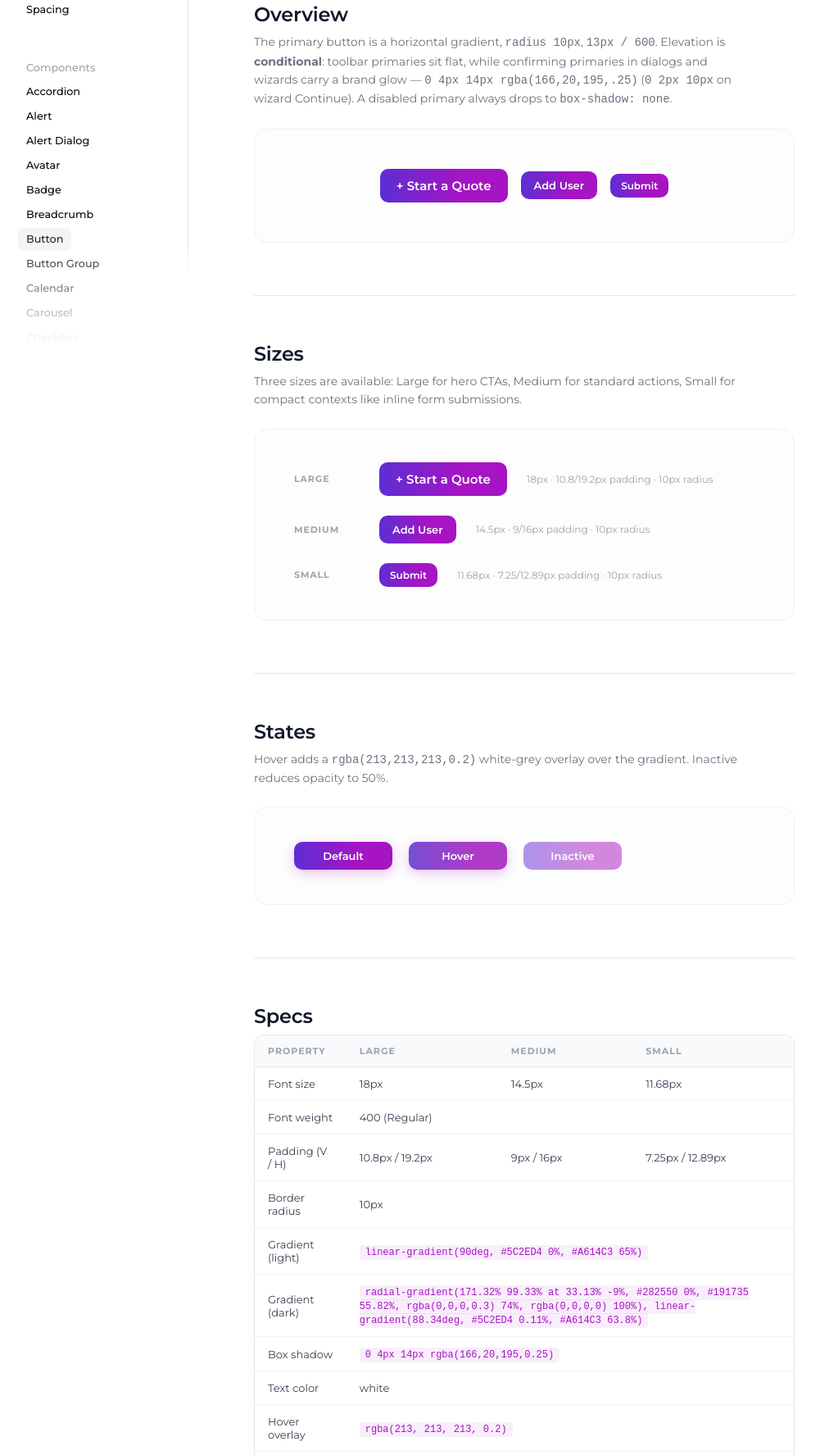
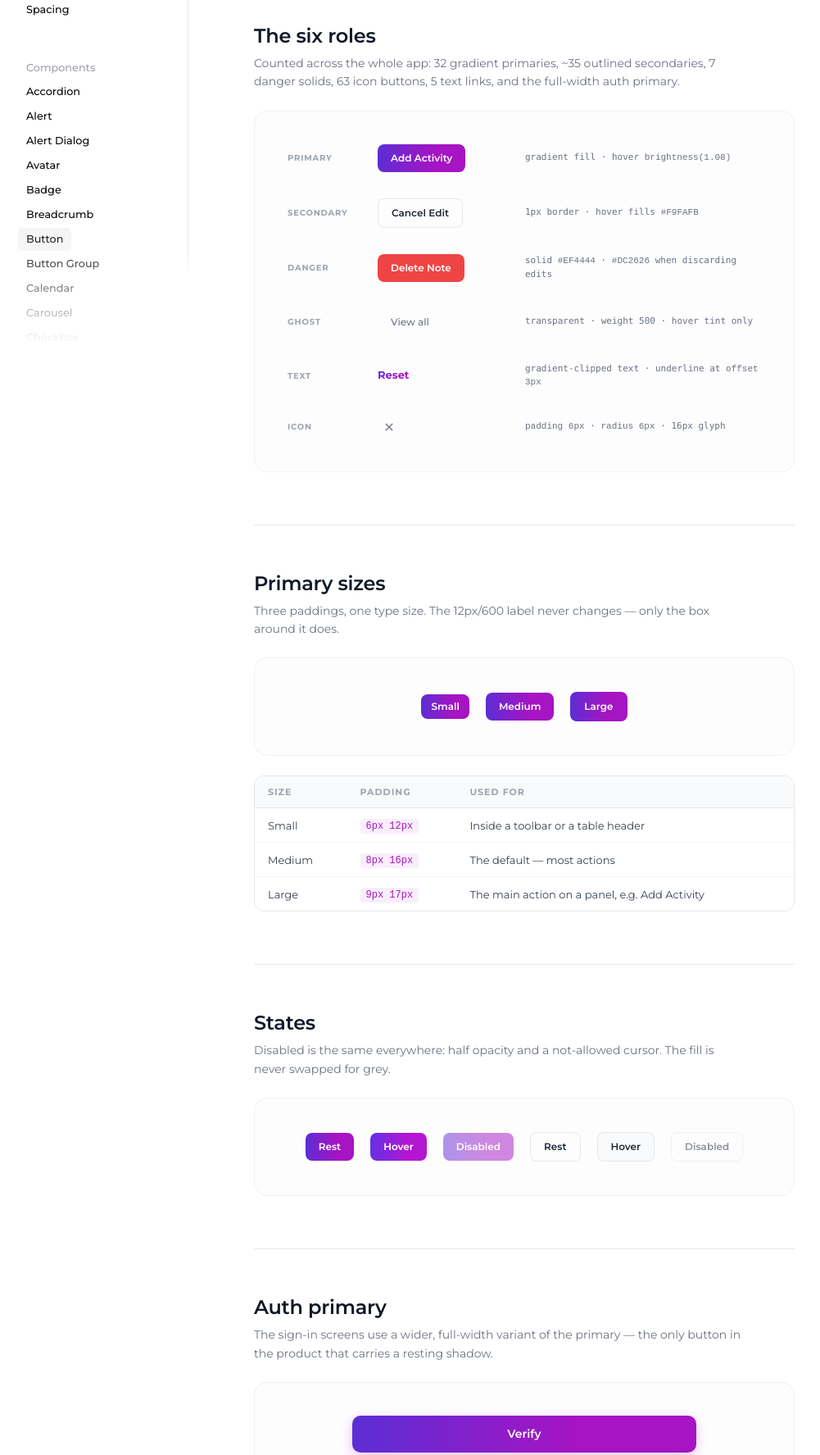
Before and after one commit to Lucas061799/norbielink-design-system, a website: page ds-06-buttons.html in a window 1280 px wide. Shown: the part 319-2094 px from the top of the page at 82% size, without its empty margins (50-1051 px from the left). Drawn offline with nearby package versions, Linux system fonts and the light colour scheme.

Commit message:
Rebuild Buttons: six roles ship, not one
The page showed a single gradient style in three sizes. The app has a
whole family, counted across all nine chunks: 32 gradient primaries,
~35 outlined secondaries, 7 danger solids, 63 icon buttons, 5 text
links, and the full-width auth primary.

Two things the old page got structurally wrong. Primary hover is a
brightness filter, not a shadow or a darker gradient -- 23 sites use
1.08 and 19 use 1.10, and nothing else in the product hovers that way.
And disabled keeps its fill at opacity .5 with a not-allowed cursor; it
is never swapped for grey.

Radius is 8px on every labelled button, not 10px -- 10px belongs to the
auth primary, which is also the only button with a resting shadow. The
old page had generalised the auth button's values to all of them.

Notes that no outlined-brand or tonal button exists: a non-primary
action is a neutral outline or plain text, and the gradient is reserved
for the action that commits. Also that the icon button is the most
common of all -- 63 sites against 32 primaries.

Co-Authored-By: Claude Opus 5 <noreply@anthropic.com>

```diff
--- a/ds-06-buttons.html
+++ b/ds-06-buttons.html
@@ -4,6 +4,68 @@
 <link rel="stylesheet" href="ds-shared.css">
 <script src="https://mcp.figma.com/mcp/html-to-design/capture.js" async></script>
 <style>
+/* ── BUTTONS ── six roles; one gradient fill, everything else outline, ghost or text. */
+.nb-btn { display: inline-flex; align-items: center; justify-content: center; gap: 6px;
+  padding: 8px 16px; border: none; border-radius: 8px; cursor: pointer;
+  font-family: 'Montserrat', sans-serif; font-size: 12px; font-weight: 600; line-height: 1.5;
+  transition: all .15s; }
+.nb-sm { padding: 6px 12px; }
+.nb-lg { padding: 9px 17px; }
+
+.nb-primary { background: linear-gradient(90deg,#5C2ED4 0%,#A614C3 65%); color: #fff; }
+.nb-primary:hover, .nb-primary.nb-hover { filter: brightness(1.08); }
+
+.nb-secondary { background: transparent; border: 1px solid var(--gray-200); color: var(--gray-800); }
+.nb-secondary:hover, .nb-secondary.nb-hover { background: var(--gray-50); }
+
+.nb-danger { background: #EF4444; color: #fff; }
+.nb-danger:hover { filter: brightness(1.10); }
+
+.nb-ghost { background: transparent; font-weight: 500; color: var(--gray-500); }
+.nb-ghost:hover { background: var(--gray-50); }
+
+.nb-btn:disabled, .nb-btn[disabled] { opacity: .5; cursor: not-allowed; filter: none; }
+.nb-secondary:disabled:hover { background: transparent; }
+
+.nb-text { padding: 0; border: none; background: linear-gradient(90deg,#5C2ED4 0%,#A614C3 65%);
+  -webkit-background-clip: text; background-clip: text; -webkit-text-fill-color: transparent;
+  color: transparent; cursor: pointer; font-family: 'Montserrat', sans-serif;
+  font-size: 13px; font-weight: 700; line-height: 1.5;
+  text-decoration: underline; text-underline-offset: 3px; }
+.nb-text:hover { opacity: .7; }
+
+.nb-icon { display: inline-flex; padding: 6px; border: none; border-radius: 6px;
+  background: transparent; cursor: pointer; color: var(--gray-500); transition: background .15s; }
+.nb-icon .material-icons-round { font-size: 16px; }
+.nb-icon:hover { background: var(--gray-50); }
+
+.nb-auth { width: 100%; padding: 12px 28px; border: none; border-radius: 10px;
+  background: linear-gradient(90deg,#5C2ED4 0%,#A614C3 65%); color: #fff;
+  font-family: 'Montserrat', sans-serif; font-size: 14px; font-weight: 600; line-height: 1.5;
+  cursor: pointer; box-shadow: 0 4px 14px rgba(166,20,195,0.25); transition: all .15s; }
+.nb-auth:hover { filter: brightness(1.08); }
+.nb-auth:disabled { opacity: .5; cursor: not-allowed; box-shadow: none; filter: none; }
+
+.btn-row { display: grid; grid-template-columns: 90px 160px 1fr; align-items: center; gap: 20px;
+  font-family: 'Montserrat', sans-serif; }
+.btn-row .nb-btn, .btn-row .nb-text, .btn-row .nb-icon { justify-self: start; }
+.btn-tag { font-size: 10px; font-weight: 700; letter-spacing: .08em; text-transform: uppercase;
+  color: var(--gray-400); }
+.btn-note { font-family: ui-monospace, SFMono-Regular, Menlo, monospace; font-size: 11px;
+  line-height: 1.5; color: var(--gray-500); }
+.btn-note code { font-size: 11px; }
+
+body.dark-mode .nb-primary, body.dark-mode .nb-auth {
+  background: radial-gradient(171.32% 99.33% at 33.13% -9%, #282550 0%, #191735 55.82%,
+    rgba(0,0,0,0.3) 74%, rgba(0,0,0,0) 100%), linear-gradient(88.34deg, #5C2ED4 0.11%, #A614C3 63.8%); }
+body.dark-mode .nb-secondary { border-color: rgba(255,255,255,0.10); color: #F9FAFB; }
+body.dark-mode .nb-secondary:hover, body.dark-mode .nb-secondary.nb-hover,
+body.dark-mode .nb-ghost:hover, body.dark-mode .nb-icon:hover { background: rgba(255,255,255,0.05); }
+body.dark-mode .nb-ghost, body.dark-mode .nb-icon { color: #8B8FA8; }
+body.dark-mode .nb-text { background: linear-gradient(90deg,#C9A6FF 0%,#E68BF2 65%);
+  -webkit-background-clip: text; background-clip: text; }
+body.dark-mode .btn-note { color: #8B8FA8; }
+body.dark-mode .btn-tag { color: #6B7280; }
 </style>
 <link href="https://fonts.googleapis.com/css2?family=Nunito:wght@800&display=swap" rel="stylesheet">
 </head>
@@ -104,9 +166,10 @@
 </nav>
 <aside class="ds-toc">
   <div class="ds-toc-title">In this article</div>
-  <a class="ds-toc-item active" href="#overview">Overview</a>
-  <a class="ds-toc-item" href="#sizes">Sizes</a>
+  <a class="ds-toc-item active" href="#roles">The six roles</a>
+  <a class="ds-toc-item" href="#sizes">Primary sizes</a>
   <a class="ds-toc-item" href="#states">States</a>
+  <a class="ds-toc-item" href="#auth">Auth primary</a>
   <a class="ds-toc-item" href="#specs">Specs</a>
 </aside>
 
@@ -120,81 +183,121 @@
       <a class="ds-nav-arrow-btn" href="ds-31-button-group.html" title="Next"><span class="material-icons-round">arrow_forward</span></a>
     </div>
   </div>
-    <p class="ds-page-desc">Buttons communicate actions users can take. Norbielink uses a single gradient button style — purple-to-magenta in both light and dark mode — available in three sizes.</p>
+    <p class="ds-page-desc">Six button roles ship. Only one of them is filled with the brand gradient — everything
+  else is an outline, a transparent surface, or bare text. The gradient primary is also the only button whose
+  hover is a <strong>brightness shift</strong> rather than a background change.</p>
 
-    <!-- OVERVIEW -->
-    <div class="ds-section" id="overview">
-      <h2 class="ds-section-title">Overview</h2>
-      <p class="ds-section-desc">The primary button is a horizontal gradient, <code>radius 10px</code>, <code>13px / 600</code>. Elevation is <strong>conditional</strong>: toolbar primaries sit flat, while confirming primaries in dialogs and wizards carry a brand glow — <code>0 4px 14px rgba(166,20,195,.25)</code> (<code>0 2px 10px</code> on wizard Continue). A disabled primary always drops to <code>box-shadow: none</code>.</p>
-      <div class="ds-example" style="gap:16px; flex-wrap:wrap; padding:48px;">
-        <button style="background:linear-gradient(90deg,#5C2ED4 0%,#A614C3 65%);color:white;border:none;border-radius:10px;padding:11px 20px;font-family:'Montserrat',sans-serif;font-size:15px;font-weight:600;cursor:pointer;">+ Start a Quote</button>
-        <button style="background:linear-gradient(90deg,#5C2ED4 0%,#A614C3 65%);color:white;border:none;border-radius:10px;padding:9px 16px;font-family:'Montserrat',sans-serif;font-size:13px;font-weight:600;cursor:pointer;">Add User</button>
-        <button style="background:linear-gradient(90deg,#5C2ED4 0%,#A614C3 65%);color:white;border:none;border-radius:10px;padding:7px 13px;font-family:'Montserrat',sans-serif;font-size:12px;font-weight:600;cursor:pointer;">Submit</button>
+  <div class="ds-section" id="roles">
+    <h2 class="ds-section-title">The six roles</h2>
+    <p class="ds-section-desc">Counted across the whole app: 32 gradient primaries, ~35 outlined secondaries,
+    7 danger solids, 63 icon buttons, 5 text links, and the full-width auth primary.</p>
+    <div class="ds-example" style="padding:40px;gap:32px;flex-direction:column;align-items:stretch;">
+      <div class="btn-row"><span class="btn-tag">Primary</span>
+        <button class="nb-btn nb-primary">Add Activity</button>
+        <code class="btn-note">gradient fill · hover <code>brightness(1.08)</code></code></div>
+      <div class="btn-row"><span class="btn-tag">Secondary</span>
+        <button class="nb-btn nb-secondary">Cancel Edit</button>
+        <code class="btn-note">1px border · hover fills <code>#F9FAFB</code></code></div>
+      <div class="btn-row"><span class="btn-tag">Danger</span>
+        <button class="nb-btn nb-danger">Delete Note</button>
+        <code class="btn-note">solid <code>#EF4444</code> · <code>#DC2626</code> when discarding edits</code></div>
+      <div class="btn-row"><span class="btn-tag">Ghost</span>
+        <button class="nb-btn nb-ghost">View all</button>
+        <code class="btn-note">transparent · weight 500 · hover tint only</code></div>
+      <div class="btn-row"><span class="btn-tag">Text</span>
+        <button class="nb-text">Reset</button>
+        <code class="btn-note">gradient-clipped text · underline at <code>offset 3px</code></code></div>
+      <div class="btn-row"><span class="btn-tag">Icon</span>
+        <button class="nb-icon"><span class="material-icons-round">close</span></button>
+        <code class="btn-note"><code>padding 6px</code> · <code>radius 6px</code> · 16px glyph</code></div>
     </div>
   </div>
 
   <div class="ds-divider"></div>
 
-    <!-- SIZES -->
   <div class="ds-section" id="sizes">
-      <h2 class="ds-section-title">Sizes</h2>
-      <p class="ds-section-desc">Three sizes are available: Large for hero CTAs, Medium for standard actions, Small for compact contexts like inline form submissions.</p>
-      <div class="ds-example" style="flex-direction:column; align-items:flex-start; gap:24px; padding:40px 48px;">
-        <div style="display:flex;align-items:center;gap:24px;">
-          <div style="width:80px;font-size:11px;font-weight:700;color:var(--gray-400);text-transform:uppercase;letter-spacing:.08em;">Large</div>
-          <button style="background:linear-gradient(90deg,#5C2ED4 0%,#A614C3 65%);color:white;border:none;border-radius:10px;padding:11px 20px;font-family:'Montserrat',sans-serif;font-size:15px;font-weight:600;cursor:pointer;">+ Start a Quote</button>
-          <div style="font-size:12px;color:var(--gray-400);">18px · 10.8/19.2px padding · 10px radius</div>
+    <h2 class="ds-section-title">Primary sizes</h2>
+    <p class="ds-section-desc">Three paddings, one type size. The 12px/600 label never changes — only the box
+    around it does.</p>
+    <div class="ds-example" style="padding:40px;gap:20px;">
+      <button class="nb-btn nb-primary nb-sm">Small</button>
+      <button class="nb-btn nb-primary">Medium</button>
+      <button class="nb-btn nb-primary nb-lg">Large</button>
     </div>
-        <div style="display:flex;align-items:center;gap:24px;">
-          <div style="width:80px;font-size:11px;font-weight:700;color:var(--gray-400);text-transform:uppercase;letter-spacing:.08em;">Medium</div>
-          <button style="background:linear-gradient(90deg,#5C2ED4 0%,#A614C3 65%);color:white;border:none;border-radius:10px;padding:9px 16px;font-family:'Montserrat',sans-serif;font-size:13px;font-weight:600;cursor:pointer;">Add User</button>
-          <div style="font-size:12px;color:var(--gray-400);">14.5px · 9/16px padding · 10px radius</div>
+    <div class="ds-table-wrap"><table class="ds-table">
+      <thead><tr><th>Size</th><th>Padding</th><th>Used for</th></tr></thead>
+      <tbody>
+        <tr><td>Small</td><td><code>6px 12px</code></td><td>Inside a toolbar or a table header</td></tr>
+        <tr><td>Medium</td><td><code>8px 16px</code></td><td>The default — most actions</td></tr>
+        <tr><td>Large</td><td><code>9px 17px</code></td><td>The main action on a panel, e.g. Add Activity</td></tr>
+      </tbody>
+    </table></div>
   </div>
-        <div style="display:flex;align-items:center;gap:24px;">
-          <div style="width:80px;font-size:11px;font-weight:700;color:var(--gray-400);text-transform:uppercase;letter-spacing:.08em;">Small</div>
-          <button style="background:linear-gradient(90deg,#5C2ED4 0%,#A614C3 65%);color:white;border:none;border-radius:10px;padding:7px 13px;font-family:'Montserrat',sans-serif;font-size:12px;font-weight:600;cursor:pointer;">Submit</button>
-          <div style="font-size:12px;color:var(--gray-400);">11.68px · 7.25/12.89px padding · 10px radius</div>
+
+  <div class="ds-divider"></div>
+
+  <div class="ds-section" id="states">
+    <h2 class="ds-section-title">States</h2>
+    <p class="ds-section-desc">Disabled is the same everywhere: half opacity and a not-allowed cursor. The fill
+    is never swapped for grey.</p>
+    <div class="ds-example" style="padding:40px;gap:20px;flex-wrap:wrap;">
+      <button class="nb-btn nb-primary">Rest</button>
+      <button class="nb-btn nb-primary nb-hover">Hover</button>
+      <button class="nb-btn nb-primary" disabled>Disabled</button>
+      <button class="nb-btn nb-secondary">Rest</button>
+      <button class="nb-btn nb-secondary nb-hover">Hover</button>
+      <button class="nb-btn nb-secondary" disabled>Disabled</button>
+    </div>
+  </div>
+
+  <div class="ds-divider"></div>
+
+  <div class="ds-section" id="auth">
+    <h2 class="ds-section-title">Auth primary</h2>
+    <p class="ds-section-desc">The sign-in screens use a wider, full-width variant of the primary — the only
+    button in the product that carries a resting shadow.</p>
+    <div class="ds-example" style="padding:40px;">
+      <div style="width:100%;max-width:420px;display:flex;flex-direction:column;gap:16px;">
+        <button class="nb-auth">Verify</button>
+        <button class="nb-auth" disabled>Verify</button>
       </div>
     </div>
   </div>
 
   <div class="ds-divider"></div>
 
-    <!-- STATES -->
-    <div class="ds-section" id="states">
-      <h2 class="ds-section-title">States</h2>
-      <p class="ds-section-desc">Hover adds a <code>rgba(213,213,213,0.2)</code> white-grey overlay over the gradient. Inactive reduces opacity to 50%.</p>
-      <div class="ds-example" style="flex-direction:column; align-items:flex-start; gap:20px; padding:40px 48px;">
-        <div style="display:flex;align-items:center;gap:20px;">
-          <button style="background:linear-gradient(90deg,#5C2ED4 0%,#A614C3 65%);color:white;border:none;border-radius:10px;padding:9px 16px;font-family:'Montserrat',sans-serif;font-size:13px;font-weight:600;cursor:pointer;width:120px;box-shadow:0 4px 14px rgba(166,20,195,0.25);">Default</button>
-          <button style="background:linear-gradient(90deg,rgba(213,213,213,0.2),rgba(213,213,213,0.2)),linear-gradient(90deg,#5C2ED4 0%,#A614C3 65%);color:white;border:none;border-radius:10px;padding:9px 16px;font-family:'Montserrat',sans-serif;font-size:13px;font-weight:600;cursor:pointer;width:120px;box-shadow:0 4px 14px rgba(166,20,195,0.25);">Hover</button>
-          <button style="background:linear-gradient(90deg,#5C2ED4 0%,#A614C3 65%);color:white;border:none;border-radius:10px;padding:9px 16px;font-family:'Montserrat',sans-serif;font-size:13px;font-weight:600;cursor:not-allowed;opacity:0.5;width:120px;" disabled>Inactive</button>
-        </div>
-      </div>
-    </div>
-
-    <div class="ds-divider"></div>
-
-    <!-- SPECS -->
   <div class="ds-section" id="specs">
     <h2 class="ds-section-title">Specs</h2>
     <div class="ds-table-wrap"><table class="ds-table">
-        <thead><tr><th>Property</th><th>Large</th><th>Medium</th><th>Small</th></tr></thead>
+      <thead><tr><th>Role</th><th>Fill</th><th>Border</th><th>Label</th><th>Hover</th></tr></thead>
       <tbody>
-          <tr><td>Font size</td><td>18px</td><td>14.5px</td><td>11.68px</td></tr>
-          <tr><td>Font weight</td><td colspan="3">400 (Regular)</td></tr>
-          <tr><td>Padding (V / H)</td><td>10.8px / 19.2px</td><td>9px / 16px</td><td>7.25px / 12.89px</td></tr>
-          <tr><td>Border radius</td><td colspan="3">10px</td></tr>
-          <tr><td>Gradient (light)</td><td colspan="3"><code>linear-gradient(90deg, #5C2ED4 0%, #A614C3 65%)</code></td></tr>
-          <tr><td>Gradient (dark)</td><td colspan="3"><code>radial-gradient(171.32% 99.33% at 33.13% -9%, #282550 0%, #191735 55.82%, rgba(0,0,0,0.3) 74%, rgba(0,0,0,0) 100%), linear-gradient(88.34deg, #5C2ED4 0.11%, #A614C3 63.8%)</code></td></tr>
-          <tr><td>Box shadow</td><td colspan="3"><code>0 4px 14px rgba(166,20,195,0.25)</code></td></tr>
-          <tr><td>Text color</td><td colspan="3">white</td></tr>
-          <tr><td>Hover overlay</td><td colspan="3"><code>rgba(213, 213, 213, 0.2)</code></td></tr>
-          <tr><td>Inactive opacity</td><td colspan="3">50%</td></tr>
+        <tr><td>Primary</td><td>Brand gradient</td><td>None</td><td>12px / 600 <code>#fff</code></td><td><code>filter: brightness(1.08)</code></td></tr>
+        <tr><td>Secondary</td><td>Transparent</td><td><code>1px #E5E7EB</code></td><td>12px / 600, text or muted</td><td>Fill <code>#F9FAFB</code></td></tr>
+        <tr><td>Danger</td><td><code>#EF4444</code></td><td>None</td><td>12px / 600 <code>#fff</code></td><td><code>brightness(1.10)</code></td></tr>
+        <tr><td>Ghost</td><td>Transparent</td><td>None</td><td>12px / <strong>500</strong></td><td>Fill <code>#F9FAFB</code></td></tr>
+        <tr><td>Text</td><td>None</td><td>None</td><td>13px / 700, gradient-clipped</td><td><code>opacity .7</code></td></tr>
+        <tr><td>Icon</td><td>Transparent</td><td>None</td><td>— (16px glyph, <code>#6B7280</code>)</td><td>Fill <code>#F9FAFB</code></td></tr>
       </tbody>
     </table></div>
+
+    <div class="ds-table-wrap" style="margin-top:24px;"><table class="ds-table">
+      <thead><tr><th>Property</th><th>Value</th></tr></thead>
+      <tbody>
+        <tr><td>Radius</td><td><code>8px</code> on every labelled button; <code>6px</code> on an icon button; <code>10px</code> on the auth primary</td></tr>
+        <tr><td>Gradient</td><td><code>linear-gradient(90deg, #5C2ED4 0%, #A614C3 65%)</code>; in dark mode a radial haze is layered under it at <code>88.34deg</code></td></tr>
+        <tr><td>Icon + label</td><td><code>gap 6px</code> · glyph 14×14</td></tr>
+        <tr><td>Disabled</td><td><code>opacity .5</code> · <code>cursor: not-allowed</code> · the fill is kept, never greyed</td></tr>
+        <tr><td>Auth primary</td><td><code>padding 12px 28px</code> · <code>radius 10px</code> · 14px / 600 · <code>width 100%</code> · <code>shadow 0 4px 14px rgba(166,20,195,.25)</code>, dropped when disabled</td></tr>
+      </tbody>
+    </table></div>
+
+    <div class="ds-table-wrap" style="margin-top:24px;"><table class="ds-table"><tbody>
+      <tr><td><strong>There is no outlined-brand button and no tonal button.</strong> A non-primary action is either an outline in the neutral border colour, or plain text. The gradient is reserved for the one action that commits.</td></tr>
+      <tr><td>Primary hover is a <strong>brightness filter</strong>, not a darker gradient or a shadow — 23 sites use <code>1.08</code> and 19 use <code>1.10</code>. Everything else hovers by filling with <code>#F9FAFB</code>.</td></tr>
+      <tr><td>Only the auth primary has a resting shadow. Elsewhere a primary sits flat, including in dialogs.</td></tr>
+      <tr><td>The icon button is by far the most common — 63 sites against 32 gradient primaries. Most actions in this product are icons in a row, not labelled buttons.</td></tr>
+    </tbody></table></div>
   </div>
-
 
   <!-- ── Prev / Next navigation ── -->
         <div class="ds-page-nav">
```
Lines whose indentation alone changed are shown as unchanged.
